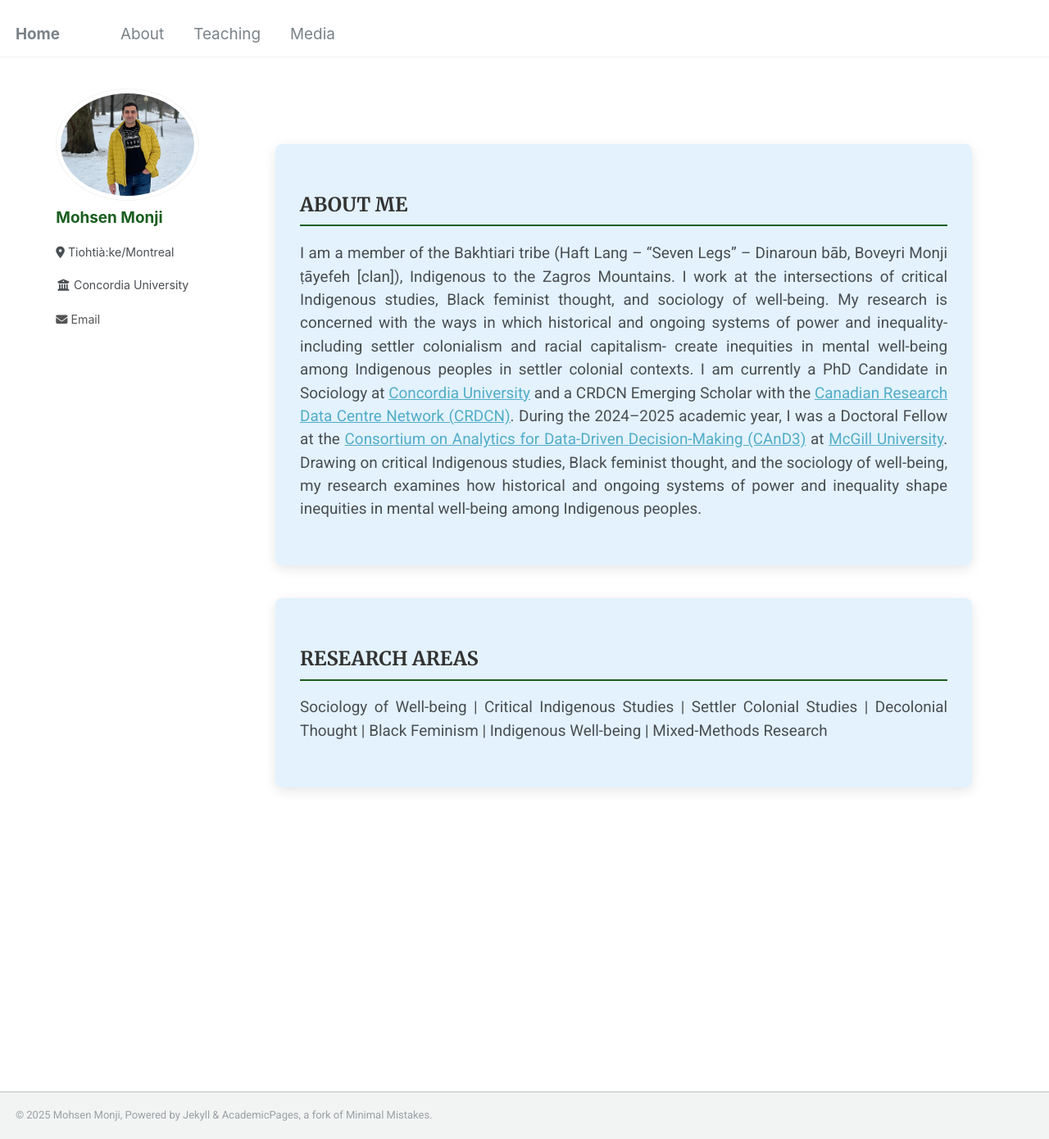
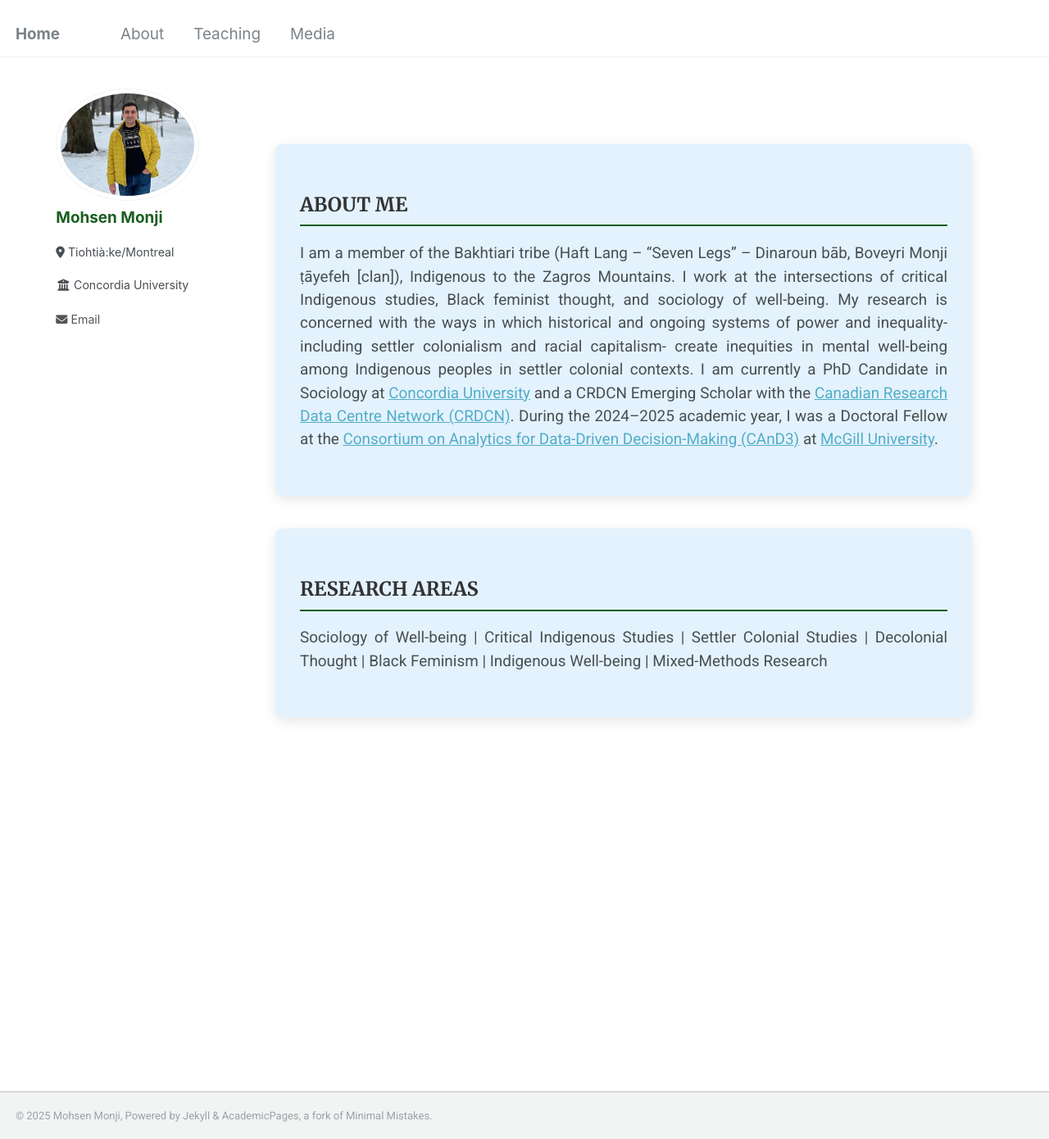
Before and after one commit to Mohsnmonji/mohsnmonji.github.io, a Jekyll site: the page built from about-me.md, in a window 1280 px wide and 1390 px high. Shown: the whole window at 82% size. Built offline with Jekyll 4.4.1, drawn with Linux system fonts in a browser that asks for light colours.

Commit message:
Update about-me.md

```diff
--- a/about-me.md
+++ b/about-me.md
@@ -60,7 +60,6 @@ author_profile: true
     During the 2024–2025 academic year, I was a Doctoral Fellow at the
     <a href="https://www.mcgill.ca/cand3/" target="_blank">Consortium on Analytics for Data-Driven Decision-Making (CAnD3)</a> at
     <a href="https://www.mcgill.ca/" target="_blank">McGill University</a>.
-    Drawing on critical Indigenous studies, Black feminist thought, and the sociology of well-being, my research examines how historical and ongoing systems of power and inequality shape inequities in mental well-being among Indigenous peoples.
   </p>
 </div>
 
```
